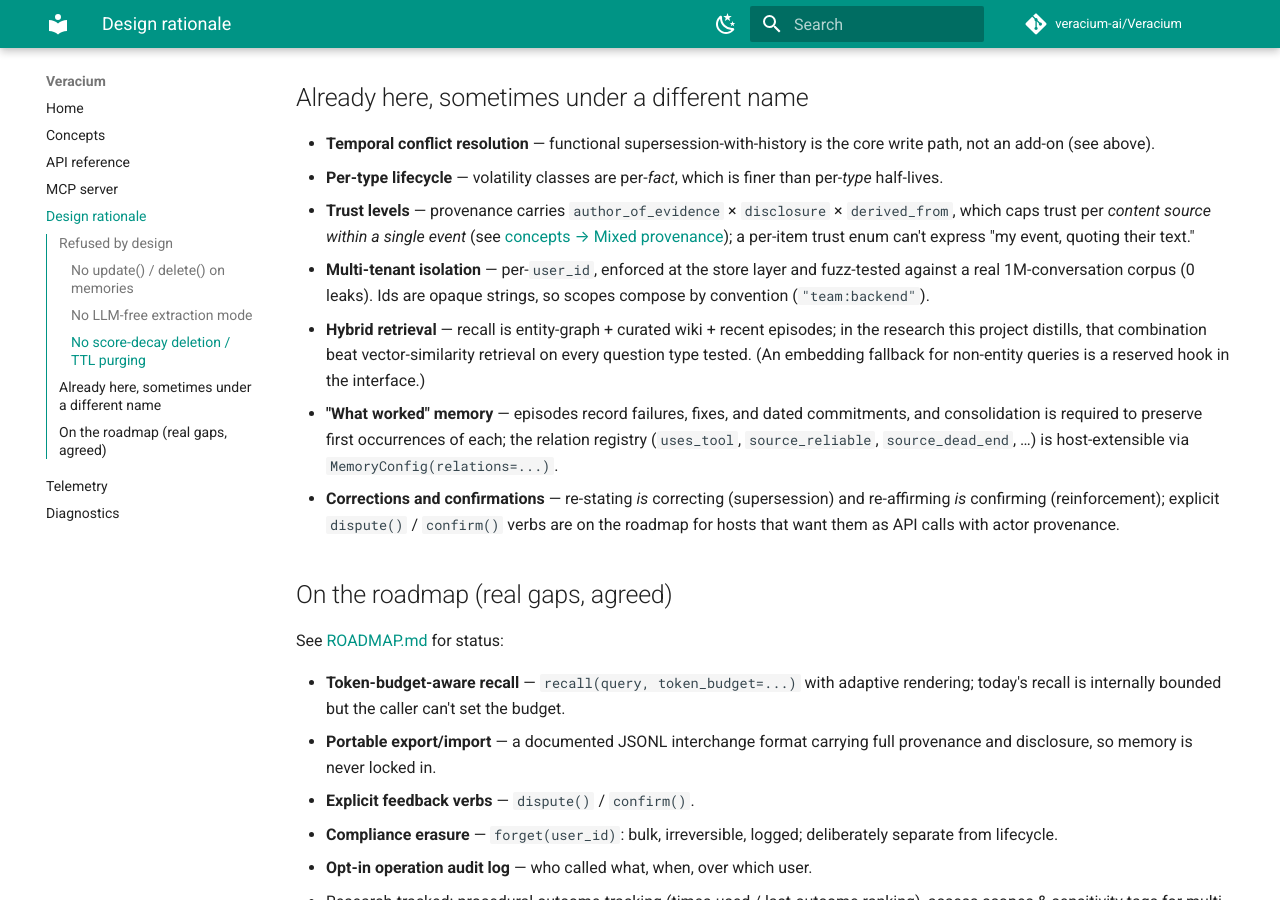
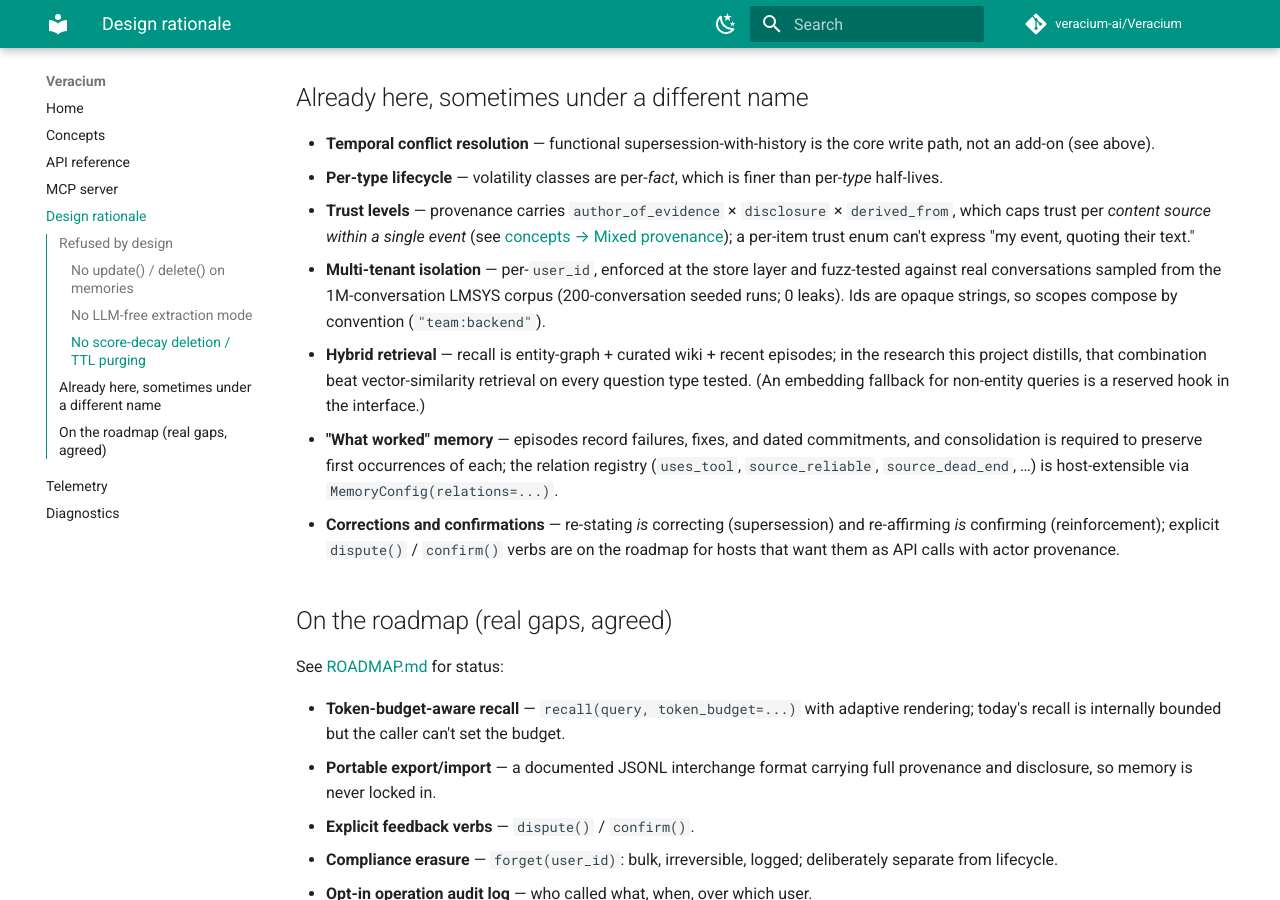
Before and after one commit to veracium-ai/Veracium, an MkDocs documentation site: the page built from docs/design-rationale.md, in a window 1280 px wide and 900 px high, scrolled down 1262 px. Built offline with MkDocs 1.6.1 and Material for MkDocs 9.7.7, drawn with Linux system fonts in a browser that asks for light colours; comment, search, counter and statistics services are not loaded.

Commit message:
docs: correct stale test count + precise isolation claim; two roadmap candidates
External review of the public docs caught two inaccuracies of ours:
- README Status still said 25 offline tests (it's 44) and v0.1-v0.6.
- design-rationale's 'fuzz-tested against a real 1M-conversation corpus'
  overstated the run: it was seeded 200-conversation samples drawn from
  that corpus. Claims about testing must survive someone checking.

Also files two roadmap candidates the same review argued for: proactive
(session-start) recall, and a flag-only background memory-quality audit
(no auto-resolve by design).

Co-Authored-By: Claude Fable 5 <noreply@anthropic.com>

```diff
--- a/docs/design-rationale.md
+++ b/docs/design-rationale.md
@@ -65,7 +65,8 @@ as retrievable-on-request as yesterday's.
   (see [concepts → Mixed provenance](concepts.md#mixed-provenance-derived_from));
   a per-item trust enum can't express "my event, quoting their text."
 - **Multi-tenant isolation** — per-`user_id`, enforced at the store layer and
-  fuzz-tested against a real 1M-conversation corpus (0 leaks). Ids are opaque
+  fuzz-tested against real conversations sampled from the 1M-conversation
+  LMSYS corpus (200-conversation seeded runs; 0 leaks). Ids are opaque
   strings, so scopes compose by convention (`"team:backend"`).
 - **Hybrid retrieval** — recall is entity-graph + curated wiki + recent
   episodes; in the research this project distills, that combination beat
```
Also changed, not shown: README.md (+5 -4 lines), ROADMAP.md (+7 -0 lines).
